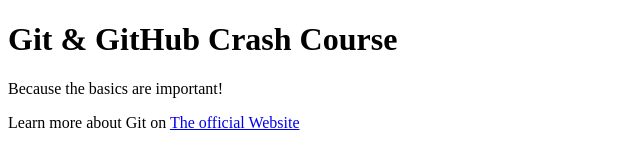
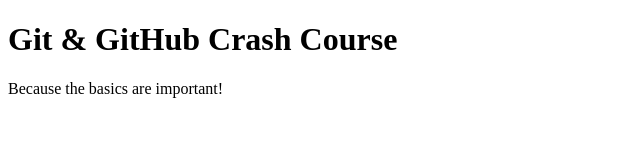
Before and after one commit to NafehM/github-workshops, a plain HTML site: page index.html in a window 1280 px wide. Shown: the whole page, without its empty margins (0-640 px from the left). Drawn offline with Linux system fonts and the light colour scheme.

Commit message:
Revert "2nd commit added a link"
This reverts commit 6f9669dff5c402a7ddde8ff2d420b254afa7fa07.

Reverting: added link

```diff
--- a/index.html
+++ b/index.html
@@ -9,6 +9,5 @@
   <body>
     <h1>Git & GitHub Crash Course</h1>
     <p>Because the basics are important!</p>
-    <p>Learn more about Git on <a href="https://git-scm.com/book/en/v2">The official Website</a> </p>
   </body>
 </html>
```
